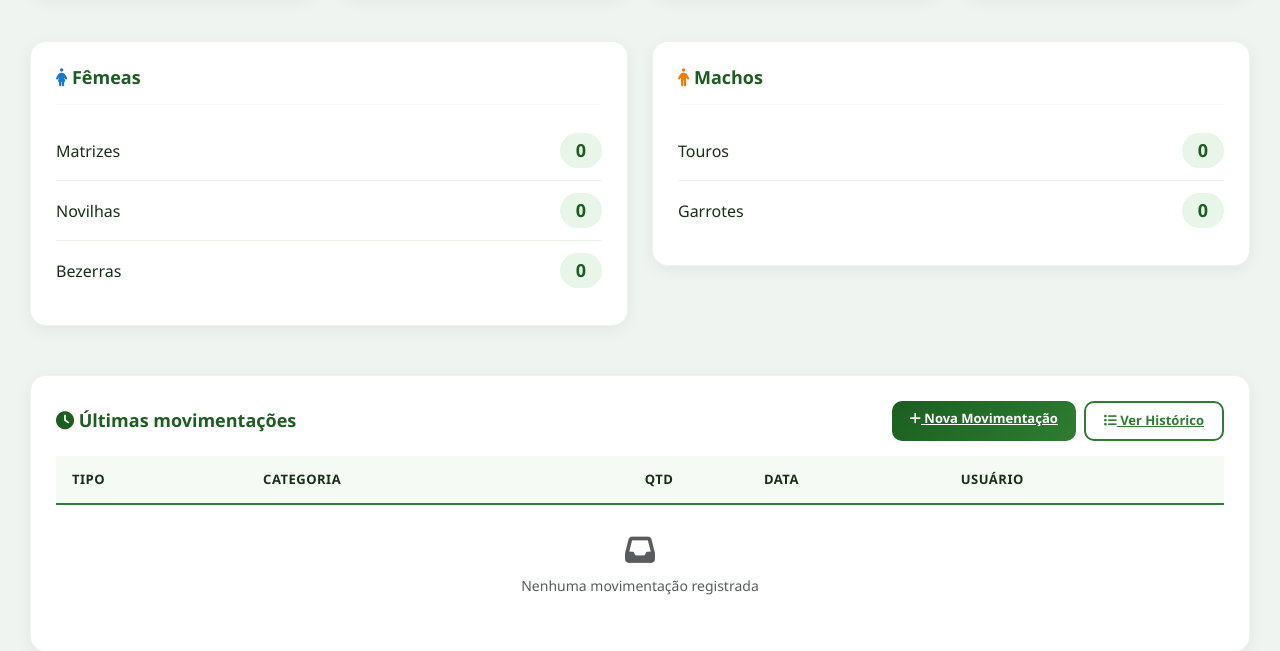
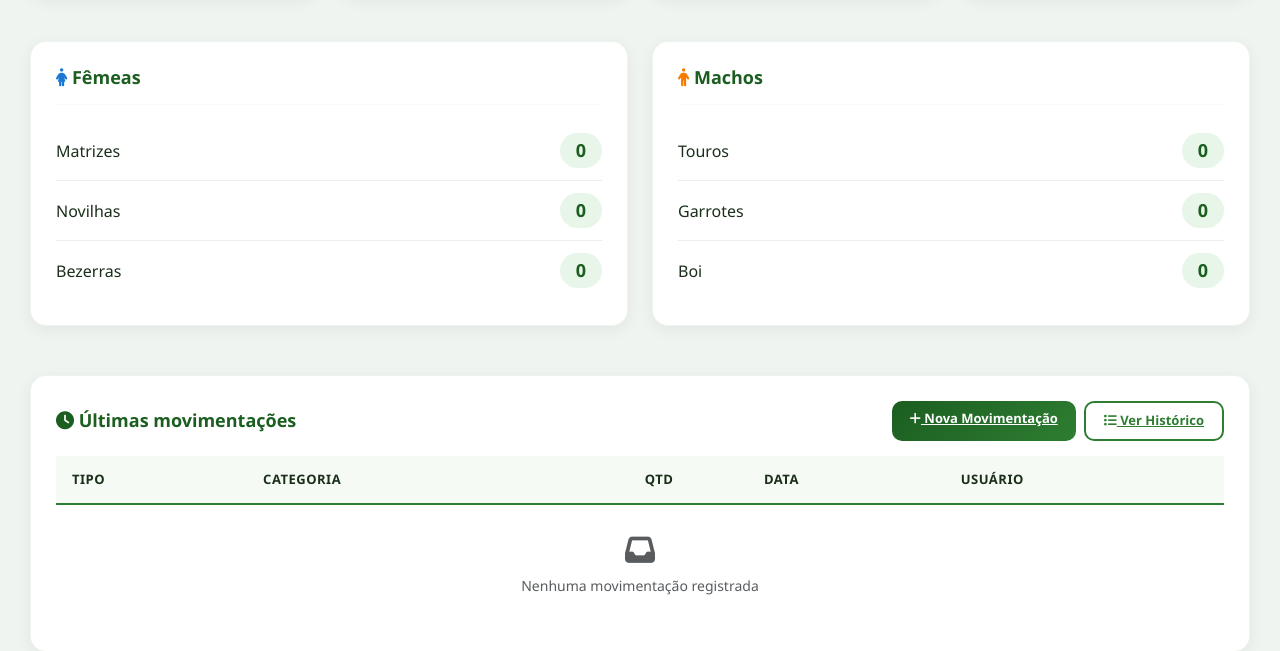
Before and after one commit to neridoo-lab/fazendarecreio, a Flask app: page / in a window 1280 px wide. Shown: the part 419-1070 px from the top of the page. Run offline with Flask 2, Linux system fonts and the light colour scheme; a user stored in the database is signed in; data comes from the database, SQL or seed files in the repository; data that the repository does not hold is empty.

Commit message:
Update dashboard.html

```diff
--- a/templates/dashboard.html
+++ b/templates/dashboard.html
@@ -76,7 +76,7 @@
             </h3>
             <hr style="border-color: #e8f0e8;">
             {% for c in categorias %}
-                {% if c[0] in ["Touros", "Garrotes", "Bezerros"] %}
+                {% if c[0] in ["Touros", "Garrotes", "Bezerros", "Boi"] %}
                 <div class="categoria-item">
                     <span class="nome">{{ c[0] }}</span>
                     <span class="quantidade">{{ c[1] }}</span>
```
